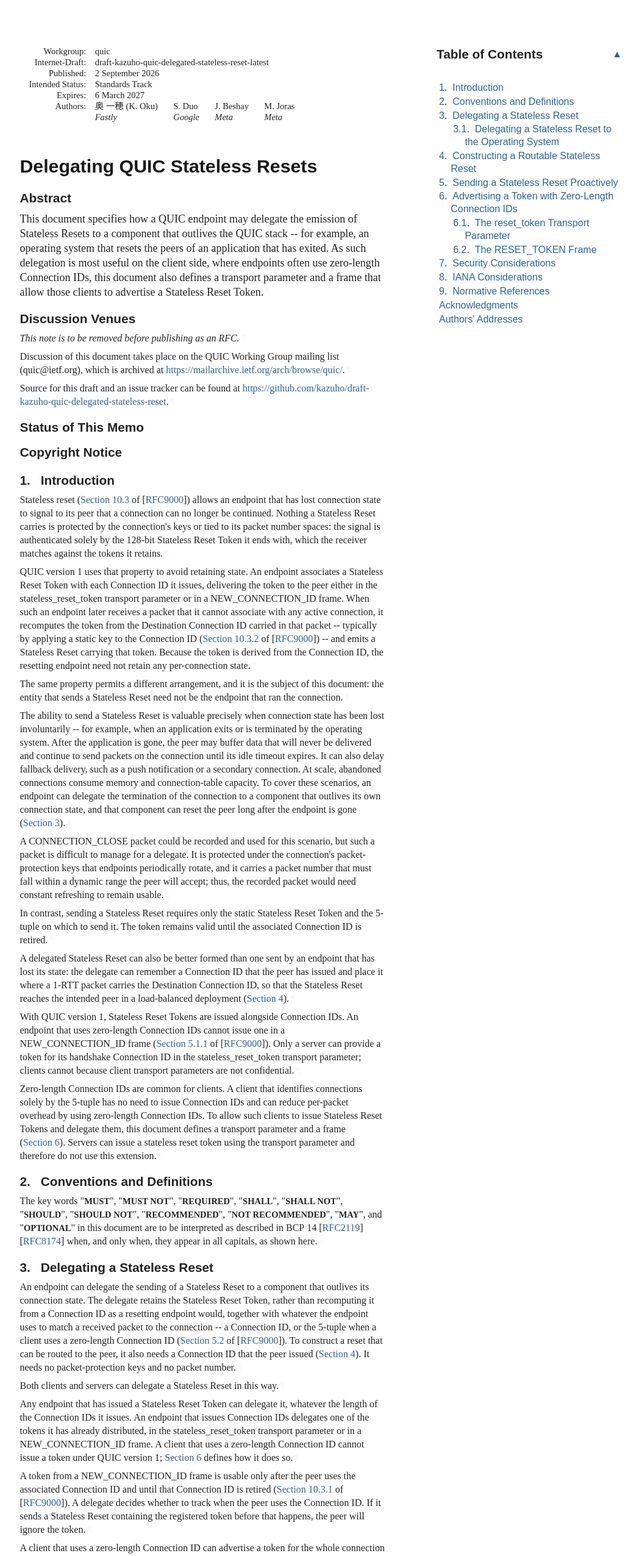
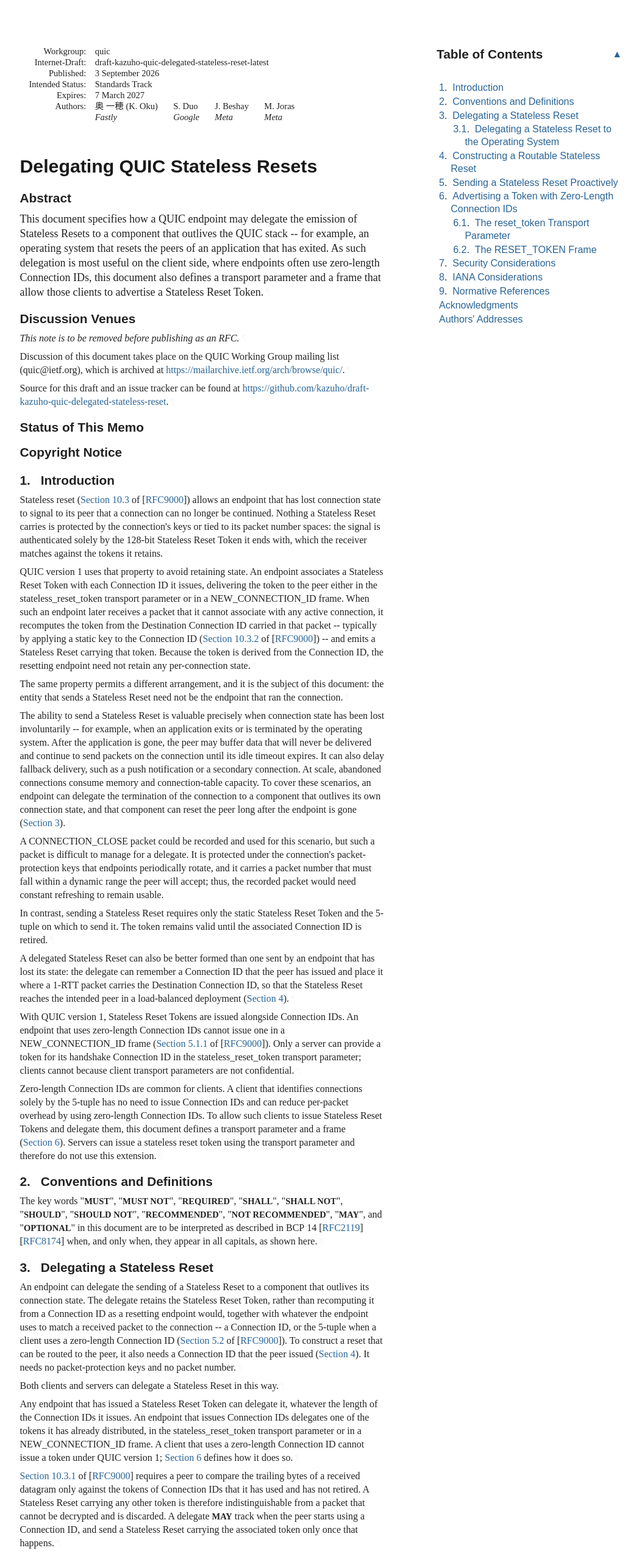
Before and after one commit to kazuho/draft-kazuho-quic-delegated-stateless-reset, a plain HTML site: page merge-jbeshay-draft/draft-kazuho-quic-delegated-stateless-reset.html in a window 1280 px wide. Shown: the top 2552 px of the page at 61% size, without its empty margins (92-1140 px from the left). Drawn offline with Linux system fonts and the light colour scheme; a web font is replaced by a local one.

Commit message:
Script updating gh-pages from 0b4a282. [ci skip]

```diff
--- a/merge-jbeshay-draft/draft-kazuho-quic-delegated-stateless-reset.html
+++ b/merge-jbeshay-draft/draft-kazuho-quic-delegated-stateless-reset.html
@@ -29,11 +29,11 @@ a frame that allow those clients to advertise a Stateless Reset Token.
     Jinja2 3.1.6
     lxml 6.1.1
     natsort 8.4.0
-    platformdirs 4.11.5
+    platformdirs 4.11.7
     pycountry 24.6.1
     PyYAML 6.0.3
     requests 2.33.1
-    wcwidth 0.8.2
+    wcwidth 0.8.3
 -->
 <link href="draft-kazuho-quic-delegated-stateless-reset.xml" rel="alternate" type="application/rfc+xml">
 <link href="#copyright" rel="license">
@@ -1053,7 +1053,7 @@ svg {
 </tr></thead>
 <tfoot><tr>
 <td class="left">Oku, et al.</td>
-<td class="center">Expires 6 March 2027</td>
+<td class="center">Expires 7 March 2027</td>
 <td class="right">[Page]</td>
 </tr></tfoot>
 </table>
@@ -1066,12 +1066,12 @@ svg {
 <dd class="internet-draft">draft-kazuho-quic-delegated-stateless-reset-latest</dd>
 <dt class="label-published">Published:</dt>
 <dd class="published">
-<time datetime="2026-09-02" class="published">2 September 2026</time>
+<time datetime="2026-09-03" class="published">3 September 2026</time>
     </dd>
 <dt class="label-intended-status">Intended Status:</dt>
 <dd class="intended-status">Standards Track</dd>
 <dt class="label-expires">Expires:</dt>
-<dd class="expires"><time datetime="2027-03-06">6 March 2027</time></dd>
+<dd class="expires"><time datetime="2027-03-07">7 March 2027</time></dd>
 <dt class="label-authors">Authors:</dt>
 <dd class="authors">
 <div class="author">
@@ -1134,7 +1134,7 @@ a frame that allow those clients to advertise a Stateless Reset Token.<a href="#
         time. It is inappropriate to use Internet-Drafts as reference
         material or to cite them other than as "work in progress."<a href="#section-boilerplate.1-3" class="pilcrow">¶</a></p>
 <p id="section-boilerplate.1-4">
-        This Internet-Draft will expire on 6 March 2027.<a href="#section-boilerplate.1-4" class="pilcrow">¶</a></p>
+        This Internet-Draft will expire on 7 March 2027.<a href="#section-boilerplate.1-4" class="pilcrow">¶</a></p>
 </section>
 </div>
 <div id="copyright">
@@ -1304,11 +1304,12 @@ IDs delegates one of the tokens it has already distributed, in the
 stateless_reset_token transport parameter or in a NEW_CONNECTION_ID frame. A
 client that uses a zero-length Connection ID cannot issue a token under QUIC
 version 1; <a href="#advertising" class="auto internal xref">Section 6</a> defines how it does so.<a href="#section-3-3" class="pilcrow">¶</a></p>
-<p id="section-3-4">A token from a NEW_CONNECTION_ID frame is usable only after the peer uses the
-associated Connection ID and until that Connection ID is retired
-(<span><a href="https://rfc-editor.org/rfc/rfc9000#section-10.3.1" class="relref">Section 10.3.1</a> of [<a href="#RFC9000" class="cite xref">RFC9000</a>]</span>). A delegate decides whether to track when the
-peer uses the Connection ID. If it sends a Stateless Reset containing the
-registered token before that happens, the peer will ignore the token.<a href="#section-3-4" class="pilcrow">¶</a></p>
+<p id="section-3-4"><span><a href="https://rfc-editor.org/rfc/rfc9000#section-10.3.1" class="relref">Section 10.3.1</a> of [<a href="#RFC9000" class="cite xref">RFC9000</a>]</span> requires a peer to compare the trailing bytes of a
+received datagram only against the tokens of Connection IDs that it has used and
+has not retired. A Stateless Reset carrying any other token is therefore
+indistinguishable from a packet that cannot be decrypted and is discarded. A
+delegate <span class="bcp14">MAY</span> track when the peer starts using a Connection ID, and send a
+Stateless Reset carrying the associated token only once that happens.<a href="#section-3-4" class="pilcrow">¶</a></p>
 <p id="section-3-5">A client that uses a zero-length Connection ID can advertise a token for the
 whole connection using the extension in <a href="#advertising" class="auto internal xref">Section 6</a>.<a href="#section-3-5" class="pilcrow">¶</a></p>
 <p id="section-3-6">The endpoint updates the registration when the selected token, Connection ID,
```
Also changed, not shown: merge-jbeshay-draft/draft-kazuho-quic-delegated-stateless-reset.txt (+10 -9 lines).
